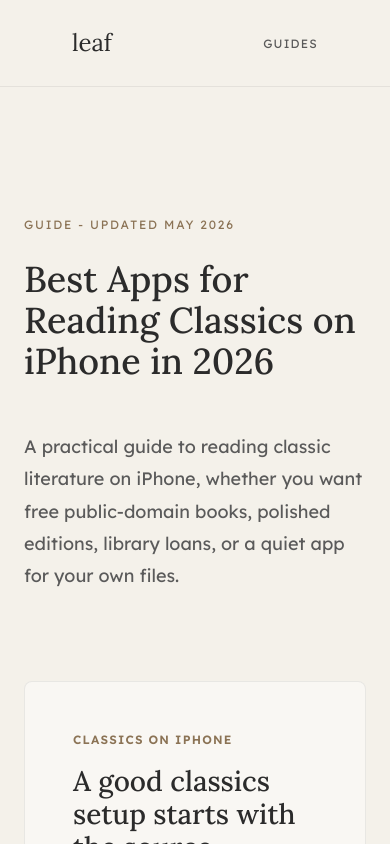
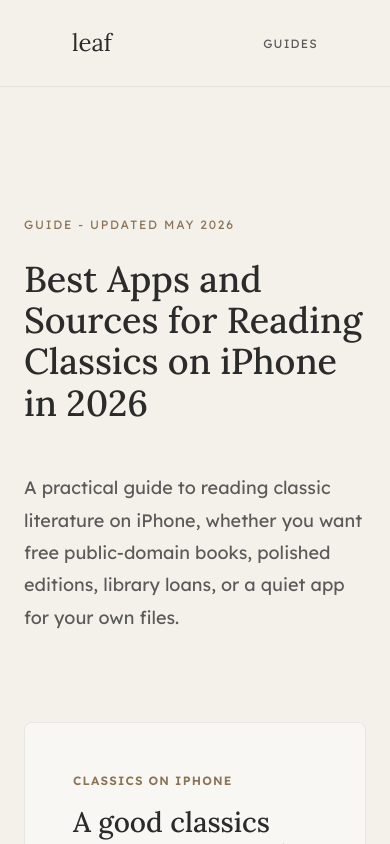
Before and after one commit to abejesri-stack/readleaf-site, a React (Vite) app: page /guides/best-apps-for-reading-classics-iphone in a window 390 px wide. Shown: the top 844 px of the page. Built offline with nearby package versions, Linux system fonts and the light colour scheme; no server answers.

Commit message:
feat: update references in guides and pages to 'Best Apps and Sources for Reading Classics on iPhone' for consistency and clarity

```diff
--- a/src/pages/BestClassicsAppsPage.jsx
+++ b/src/pages/BestClassicsAppsPage.jsx
@@ -142,8 +142,8 @@ const appWriteups = [
 
 const faqItems = [
   {
-    q: 'What is the best app for reading classics on iPhone?',
-    a: 'The best app depends on how you get your books. leaf is useful for calm reading, imported files, and free classics from Standard Ebooks and Project Gutenberg. Libby is best for library borrowing. Apple Books, Kindle, and Kobo are better when you want to buy modern, annotated, or ecosystem-specific editions.',
+    q: 'What is the best app or source for reading classics on iPhone?',
+    a: 'The best choice depends on how you get your books. leaf is useful as a calm reading app for imported files and free classics from Standard Ebooks and Project Gutenberg. Standard Ebooks and Project Gutenberg are sources for public-domain books. Libby is best for library borrowing. Apple Books, Kindle, and Kobo are better when you want to buy modern, annotated, or ecosystem-specific editions.',
   },
   {
     q: 'Where can I read classic books for free on iPhone?',
@@ -169,7 +169,7 @@ const visualCards = [
 const articleSchema = {
   '@context': 'https://schema.org',
   '@type': 'Article',
-  headline: 'Best Apps for Reading Classics on iPhone in 2026',
+  headline: 'Best Apps and Sources for Reading Classics on iPhone in 2026',
   description:
     'A balanced guide to the best iPhone apps and sources for reading classic literature, including leaf, Standard Ebooks, Project Gutenberg, Libby, Apple Books, Kindle, and Kobo.',
   datePublished: '2026-05-23',
@@ -212,7 +212,7 @@ const textStyle = {
 
 export default function BestClassicsAppsPage() {
   useEffect(() => {
-    document.title = 'Best Apps for Reading Classics on iPhone in 2026 | leaf'
+    document.title = 'Best Apps and Sources for Reading Classics on iPhone in 2026 | leaf'
 
     let metaDescription = document.querySelector('meta[name="description"]')
     if (!metaDescription) {
@@ -269,7 +269,7 @@ export default function BestClassicsAppsPage() {
           Guide - Updated May 2026
         </p>
         <h1 style={{ fontFamily: 'var(--font-serif)', fontSize: 'clamp(2.25rem, 5vw, 3.6rem)', lineHeight: 1.15, marginBottom: 'var(--space-6)' }}>
-          Best Apps for Reading Classics on iPhone in 2026
+          Best Apps and Sources for Reading Classics on iPhone in 2026
         </h1>
         <p style={{ ...textStyle, fontSize: '1.125rem' }}>
           A practical guide to reading classic literature on iPhone, whether you want free public-domain books, polished editions, library loans, or a quiet app for your own files.
@@ -418,7 +418,7 @@ export default function BestClassicsAppsPage() {
 
         <section style={{ marginBottom: 'var(--space-12)' }}>
           <h2 style={{ fontFamily: 'var(--font-serif)', fontSize: '1.8rem', marginBottom: 'var(--space-5)' }}>
-            App-by-App Guide
+            App and Source Guide
           </h2>
           <div style={{ display: 'grid', gap: 'var(--space-6)' }}>
             {appWriteups.map((app) => (
--- a/src/pages/BestEbookReaderAppsPage.jsx
+++ b/src/pages/BestEbookReaderAppsPage.jsx
@@ -484,7 +484,7 @@ export default function BestEbookReaderAppsPage() {
             If you are specifically looking for a quieter, less distracting reading experience, read our focused comparison of <Link to="/guides/best-minimalist-reading-apps-2026" style={{ color: 'var(--color-accent)' }}>minimalist reading apps for iPhone</Link>.
           </p>
           <p style={{ ...textStyle, marginBottom: 'var(--space-3)' }}>
-            If you mainly want public-domain books and classic literature, see our guide to the <Link to="/guides/best-apps-for-reading-classics-iphone" style={{ color: 'var(--color-accent)' }}>best apps for reading classics on iPhone</Link>.
+            If you mainly want public-domain books and classic literature, see our guide to the <Link to="/guides/best-apps-for-reading-classics-iphone" style={{ color: 'var(--color-accent)' }}>best apps and sources for reading classics on iPhone</Link>.
           </p>
           <p style={{ ...textStyle, margin: 0 }}>
             For maintained product facts and schema, see <Link to="/brand-facts" style={{ color: 'var(--color-accent)' }}>Brand Facts</Link>.
--- a/src/pages/BestFreeEbookAppsPage.jsx
+++ b/src/pages/BestFreeEbookAppsPage.jsx
@@ -496,7 +496,7 @@ export default function BestFreeEbookAppsPage() {
             For a broader app comparison, read our guide to the <Link to="/guides/best-ebook-reader-apps-iphone" style={{ color: 'var(--color-accent)' }}>best eBook reader apps for iPhone</Link>.
           </p>
           <p style={{ ...textStyle, marginBottom: 'var(--space-3)' }}>
-            If you mainly want classics, see our guide to the <Link to="/guides/best-apps-for-reading-classics-iphone" style={{ color: 'var(--color-accent)' }}>best apps for reading classics on iPhone</Link>.
+            If you mainly want classics, see our guide to the <Link to="/guides/best-apps-for-reading-classics-iphone" style={{ color: 'var(--color-accent)' }}>best apps and sources for reading classics on iPhone</Link>.
           </p>
           <p style={{ ...textStyle, marginBottom: 'var(--space-3)' }}>
             If your priority is a quiet interface, read our guide to <Link to="/guides/best-minimalist-reading-apps-2026" style={{ color: 'var(--color-accent)' }}>minimalist reading apps for iPhone</Link>.
--- a/src/pages/GuidesIndexPage.jsx
+++ b/src/pages/GuidesIndexPage.jsx
@@ -11,7 +11,7 @@ const guides = [
     topics: ['Free books', 'Public domain', 'Library borrowing'],
   },
   {
-    title: 'Best Apps for Reading Classics on iPhone in 2026',
+    title: 'Best Apps and Sources for Reading Classics on iPhone in 2026',
     description:
       'A balanced guide to reading classic literature on iPhone with leaf, Standard Ebooks, Project Gutenberg, Libby, Apple Books, Kindle, and Kobo.',
     href: '/guides/best-apps-for-reading-classics-iphone',
```
Also changed, not shown: scripts/postbuild.js (+8 -8 lines).
